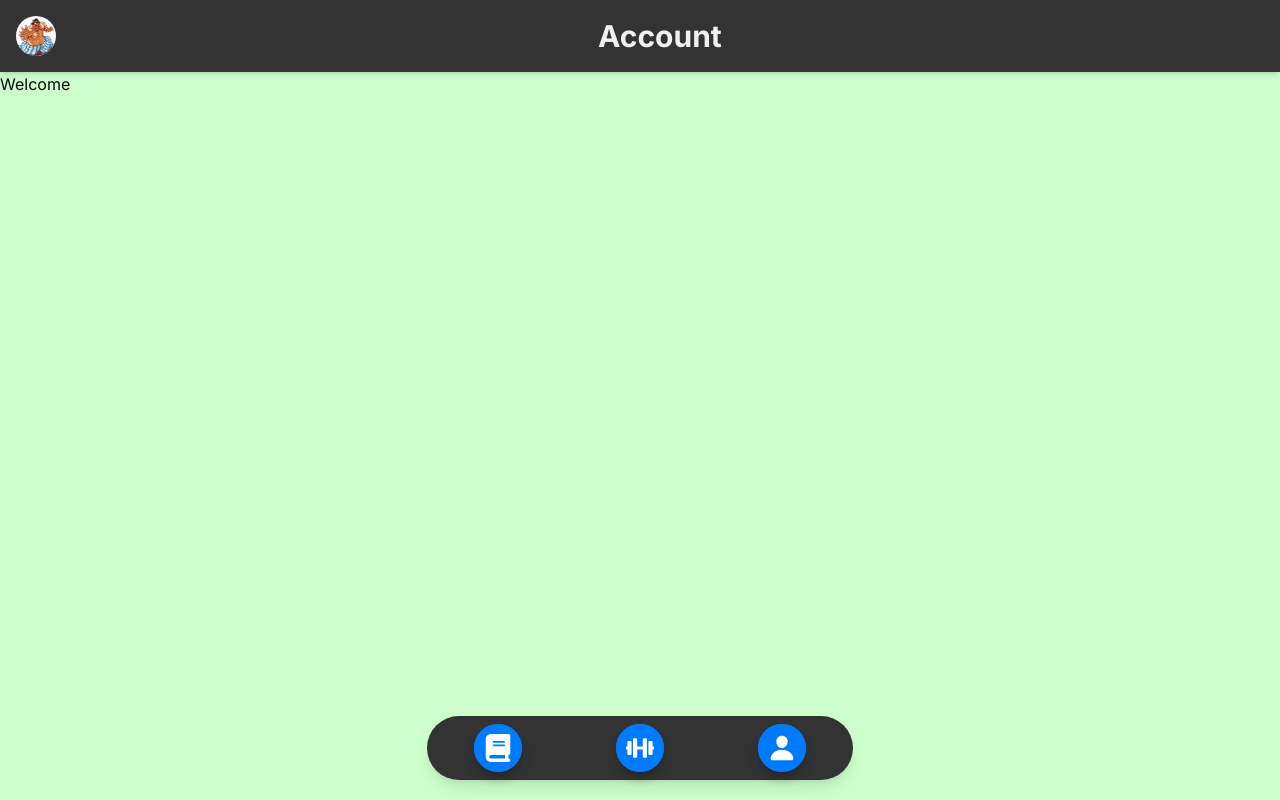
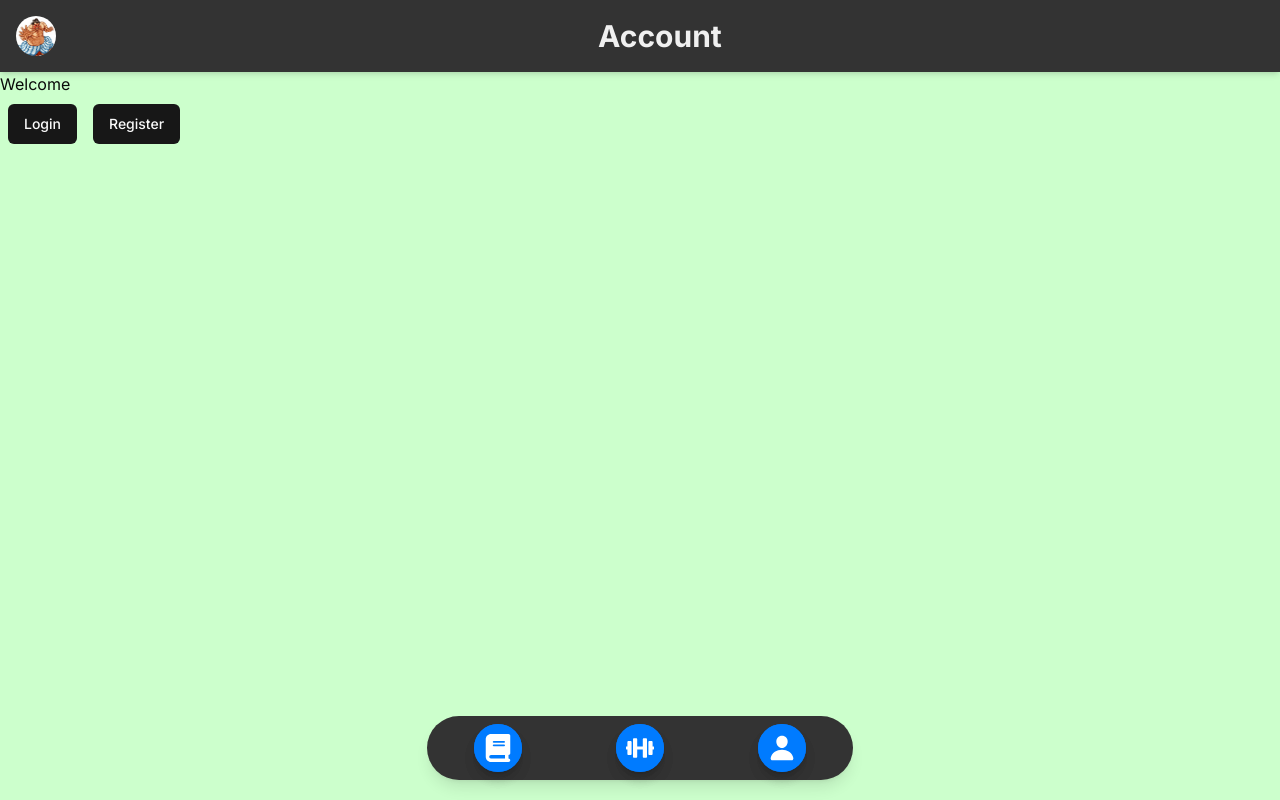
Before and after one commit to tbmi20/kinnikuman, a Next.js app: page /account in a window 1280 px wide. Built offline with nearby package versions, Linux system fonts and the light colour scheme.

Commit message:
added temp login and register buttons

```diff
--- a/app/account/page.tsx
+++ b/app/account/page.tsx
@@ -1,6 +1,7 @@
 import Navbar from "../components/Navbar";
 import Background from "../components/Background";
 import Header from "../components/Header";
+import { Button } from "@/components/ui/button";
 
  export default function Account() {
     return (
@@ -10,6 +11,12 @@ import Header from "../components/Header";
             <div>
                 Welcome
             </div>
+            <Button asChild className="m-2">
+                <a href="/portal/login">Login</a>
+            </Button>
+            <Button asChild className="m-2">
+                <a href="/portal/register">Register</a>
+            </Button>
             <Navbar></Navbar>
         </div>
     );
--- a/app/workout/page.tsx
+++ b/app/workout/page.tsx
@@ -16,19 +16,7 @@ export default function WorkoutPage() {
         <WorkoutCard />
         <WorkoutCard />
       </div>
-      <div></div>
-      <TestExercise/>
       <Navbar></Navbar>
     </div>
   );
 }
-
-async function TestExercise() {
-  const client = await clientPromise;
-  const db = client.db("fitnessApp");
-  const exercise = await db
-    .collection("exercises")
-    .findOne({ name: "Bench Press" });
-
-  return <div>{exercise!.name}</div>;
-}
```
